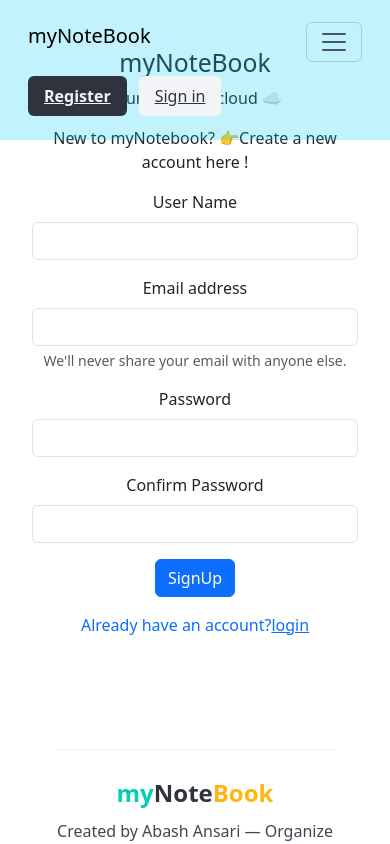
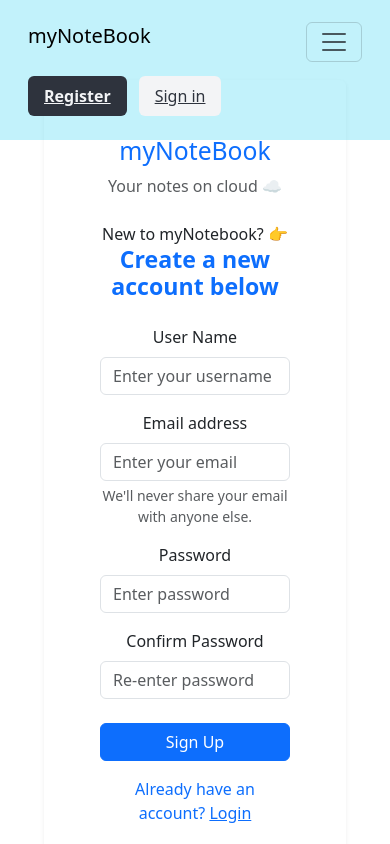
Before and after one commit to Abashansari/iNotebook, a React (Vite) app: page /register in a window 390 px wide. Shown: the top 844 px of the page. Built offline with nearby package versions, Linux system fonts and the light colour scheme.

Commit message:
added Bootstrap-Styled & Responsive Register Component

```diff
--- a/src/component/Register.jsx
+++ b/src/component/Register.jsx
@@ -2,15 +2,15 @@ import React, { useState } from 'react';
 
 export default function Register() {
 
-  const [credentials, setCredentials] = useState({ userName: "", email: "", password: "", confirmPassword: ""
+  const [credentials, setCredentials] = useState({
+    userName: "", email: "", password: "", confirmPassword: ""
   });
 
   const register = async (e) => {
-
     e.preventDefault();
 
     if (credentials.password !== credentials.confirmPassword) {
-      alert("Password did not match! Try again");
+      alert("⚠️ Passwords do not match!");
       return;
     }
 
@@ -20,7 +20,10 @@ export default function Register() {
         headers: {
           'Content-Type': 'application/json'
         },
-        body: JSON.stringify({ userName: credentials.userName, email: credentials.email, password: credentials.password
+        body: JSON.stringify({
+          userName: credentials.userName,
+          email: credentials.email,
+          password: credentials.password
         })
       });
 
@@ -29,57 +32,67 @@ export default function Register() {
 
       if (json && json.authtoken) {
         localStorage.setItem('token', json.authtoken);
-        alert("Congratulations! You have successfully created an account.");
+        alert("🎉 Account created successfully!");
       } else {
-        alert("Something went wrong! Try again. kuch vi");
+        alert("❌ Something went wrong! Please try again.");
       }
     } catch (error) {
       console.log({ 'Registration error': error.message });
     }
   };
 
-
   const onChange = (e) => {
-    setCredentials({...credentials,[e.target.name]: e.target.value});
+    setCredentials({ ...credentials, [e.target.name]: e.target.value });
   };
 
   return (
-    <div>
+    <div className="container my-5">
+      <div className="row justify-content-center">
+        <div className="col-12 col-sm-11 col-md-9 col-lg-10">
+          <div className="card shadow-sm border-0">
+            <div className="card-body p-4">
+              <h2 className="text-center text-primary mb-2">myNoteBook</h2>
+              <p className="text-center text-muted mb-4">Your notes on cloud ☁️</p>
+              <p className="text-center mb-4">New to myNotebook? 👉 <h2 className="text-center text-primary fw-bold fs-3">Create a new account below</h2></p>
 
               <form onSubmit={register}>
-      <div className='my-3'>
-          <h2>myNoteBook</h2>
-          <p>your notes on cloud ☁️ </p>
-        </div>
-        <div className='mb-3'>
-          <p>New to myNotebook? 👉Create a new account here !</p>
-        </div>
+
                 <div className="mb-3">
                   <label htmlFor="name" className="form-label">User Name</label>
-          <input type="text" className="form-control" id="name" name="userName" onChange={onChange}/>
+                  <input type="text" className="form-control" id="name" name="userName" onChange={onChange} required placeholder="Enter your username"/>
                 </div>
 
                 <div className="mb-3">
                   <label htmlFor="email" className="form-label">Email address</label>
-          <input type="email" className="form-control" id="email" name="email" onChange={onChange}/>
-          <div id="emailHelp" className="form-text">We'll never share your email with anyone else.</div>
+                  <input type="email" className="form-control" id="email" name="email" onChange={onChange} required placeholder="Enter your email"/>
+                  <div className="form-text">We'll never share your email with anyone else.</div>
                 </div>
 
                 <div className="mb-3">
                   <label htmlFor="password" className="form-label">Password</label>
-          <input type="password" className="form-control" id="password" name="password" onChange={onChange}/>
+                  <input type="password" className="form-control" id="password" name="password" onChange={onChange} required placeholder="Enter password"/>
                 </div>
 
-        <div className="mb-3">
+                <div className="mb-4">
                   <label htmlFor="confirmPassword" className="form-label">Confirm Password</label>
-          <input type="password" className="form-control" id="confirmPassword" name="confirmPassword" onChange={onChange}/>
+                  <input type="password" className="form-control" id="confirmPassword" name="confirmPassword" onChange={onChange} required placeholder="Re-enter password"/>
                 </div>
 
-        <button type="submit" className="btn btn-primary">SignUp</button>
-        <div className='my-3'>
-          <a href="/login" className="text-decoration-none">Already have an account?<u>login</u></a>
+                <div className="d-grid">
+                  <button type="submit" className="btn btn-primary">Sign Up</button>
                 </div>
+
+                <div className="text-center mt-3">
+                  <a href="/login" className="text-decoration-none">
+                    Already have an account? <u>Login</u>
+                  </a>
+                </div>
+
               </form>
+            </div>
+          </div>
+        </div>
+      </div>
     </div>
   );
 }
```
Lines whose indentation alone changed are shown as unchanged.
